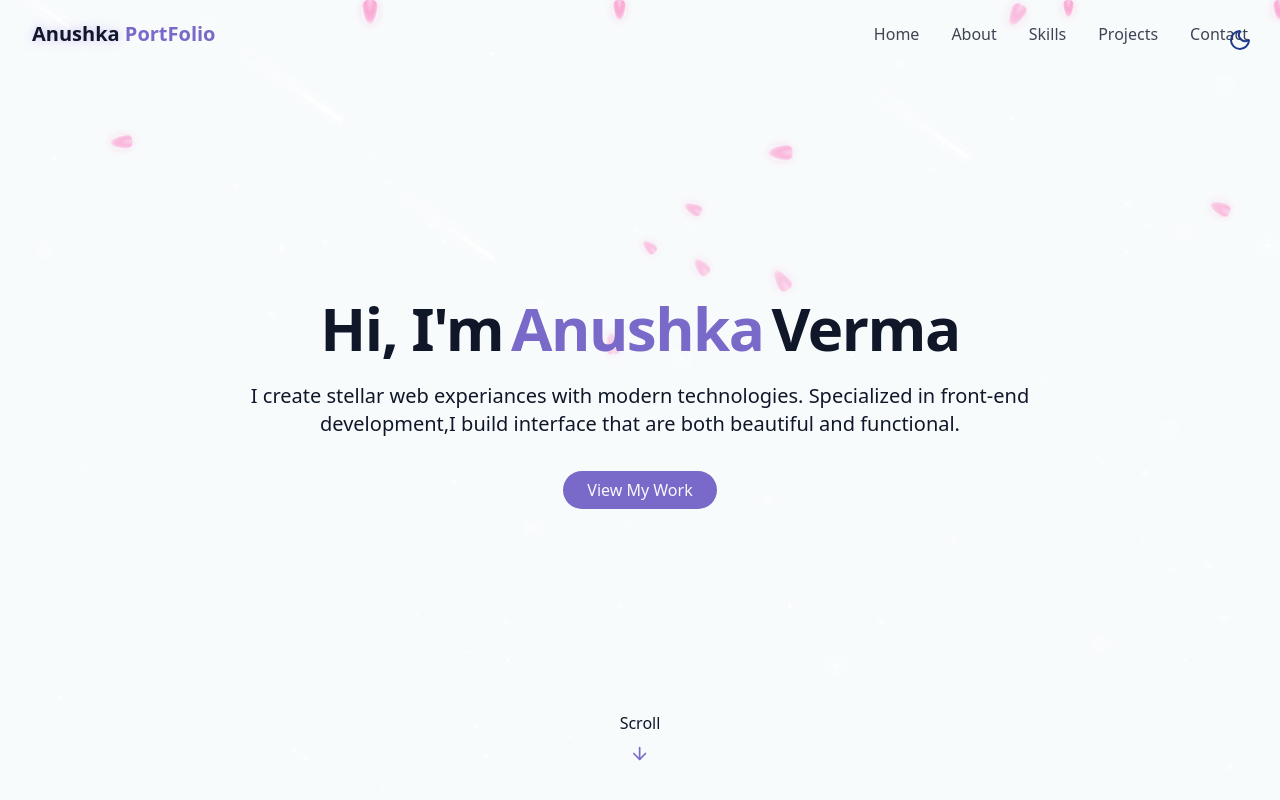
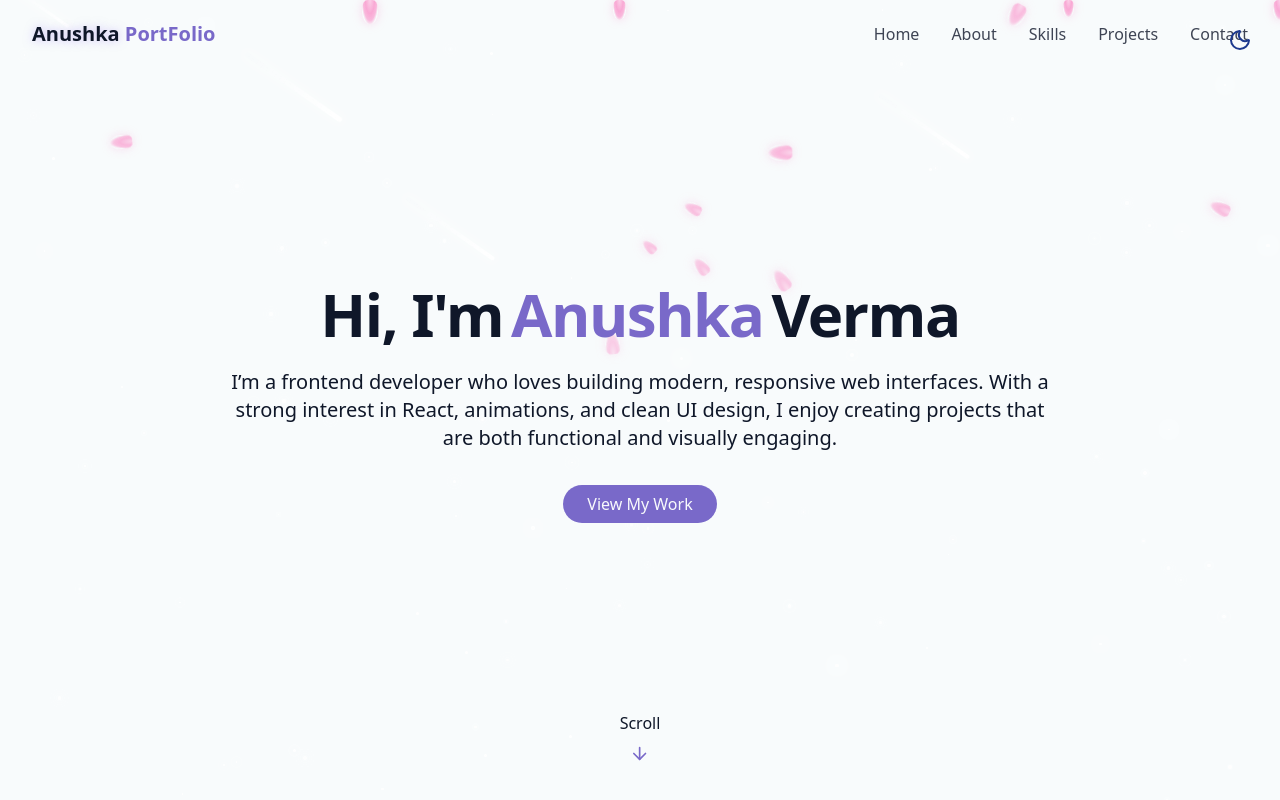
Before and after one commit to Anushka-coder1/portfolio, a React (Vite) app: page / in a window 1280 px wide. Shown: the top 800 px of the page. Built offline with nearby package versions, Linux system fonts and the light colour scheme.

Commit message:
made text changes in hero section

```diff
--- a/src/components/HeroSection.jsx
+++ b/src/components/HeroSection.jsx
@@ -18,10 +18,10 @@ export const HeroSection = () => {
             </span>
           </h1>
           <p className="text-lg md:text-xl text-muted-foreground max-2-2xl mx-auto opacity-0 animate-fade-in-delay-3">
-            I create stellar web experiances with modern technologies. Specialized in front-end development,I build interface that are both beautiful and functional.
+            I’m a frontend developer who loves building modern, responsive web interfaces. With a strong interest in React, animations, and clean UI design, I enjoy creating projects that are both functional and visually engaging.
           </p>
           <div className="pt-4 opacity-0 animate-fade-in-delay-4">
-            <a href="#projects" className="cosmic-button">
+            <a href="#project" className="cosmic-button">
               View My Work
             </a>
           </div>
```
